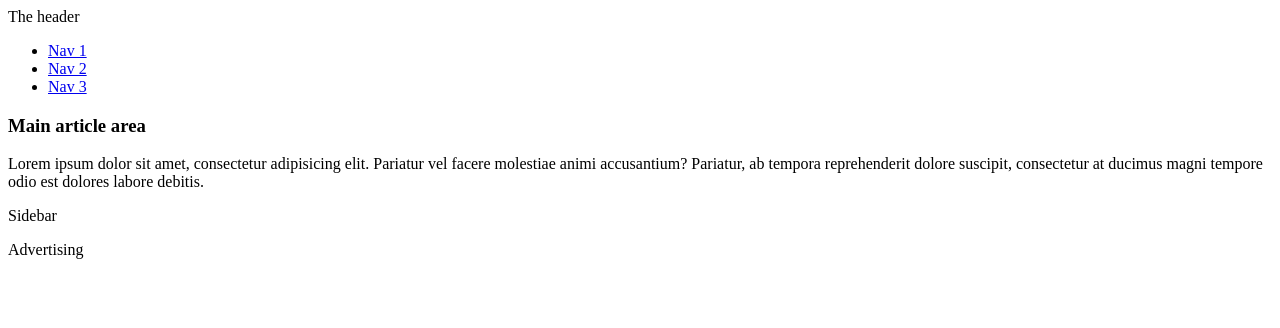
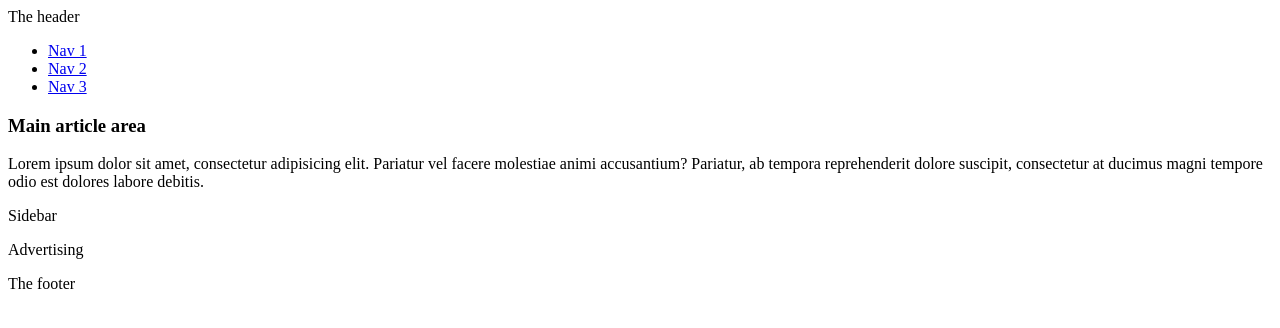
Before and after one commit to VVojtaZ/TSI, a plain HTML site: page RWD/index.html in a window 1280 px wide. Drawn offline with Linux system fonts and the light colour scheme.

Commit message:
Added footer.

```diff
--- a/RWD/index.html
+++ b/RWD/index.html
@@ -28,6 +28,9 @@
             </section>
             <section class="advert">Advertising</section>
         </aside>
+        <footer>
+            <p>The footer</p>
+        </footer>
     </div>
 </body>
 </html>
```
